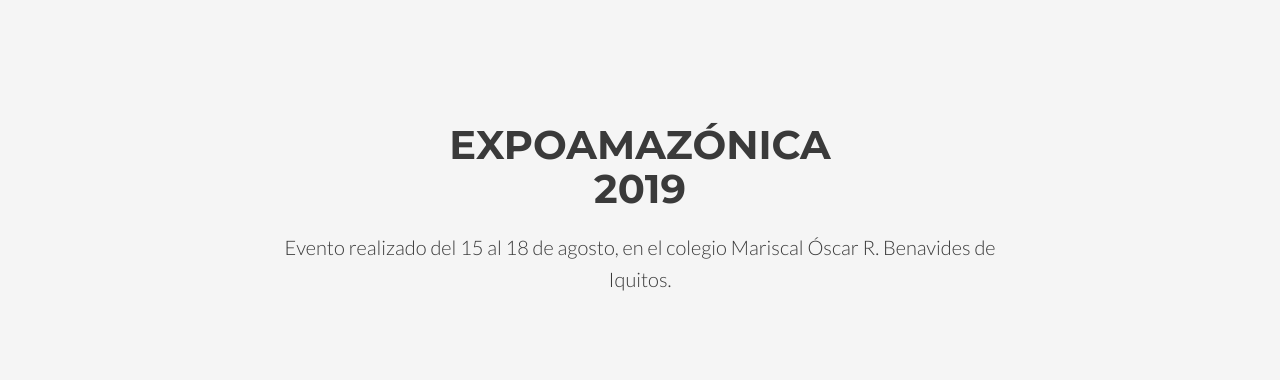
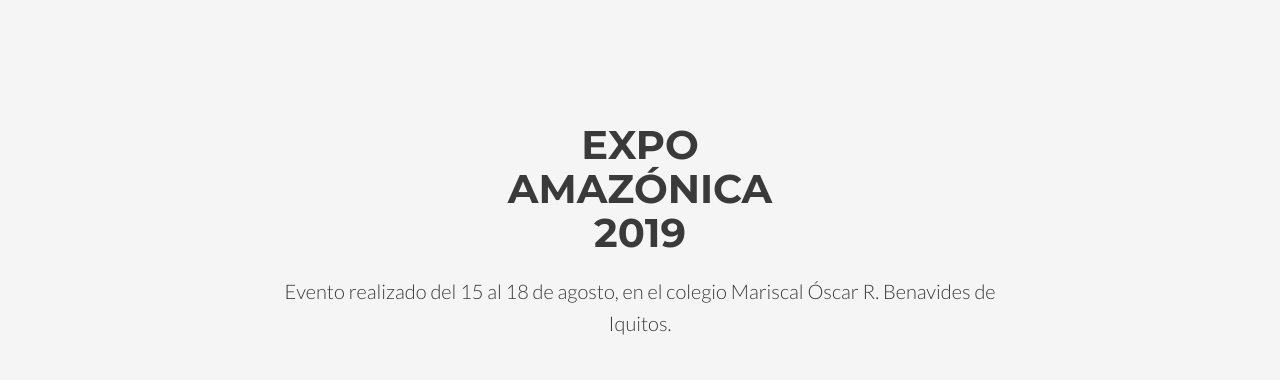
Before and after one commit to da7ila29/DJArt, a plain HTML site: page index.html in a window 1280 px wide. Shown: the part 4140-4520 px from the top of the page. Drawn offline with Linux system fonts and the light colour scheme; some packages are replaced by stand-ins of ours; files whose address does not match are found by name; a web font is replaced by a local one.

Commit message:
ExpoAmazonica corregido

```diff
--- a/index.html
+++ b/index.html
@@ -177,7 +177,7 @@
       <div class="row">
         <div class="col-md-8 col-md-offset-2">
           <div class="heading">
-            <h3><span>Expoamazónica <br> 2019</span></h3>
+            <h3><span>Expo <br>Amazónica <br> 2019</span></h3>
           </div>
           <div class="sub-heading">
             <p>
```
